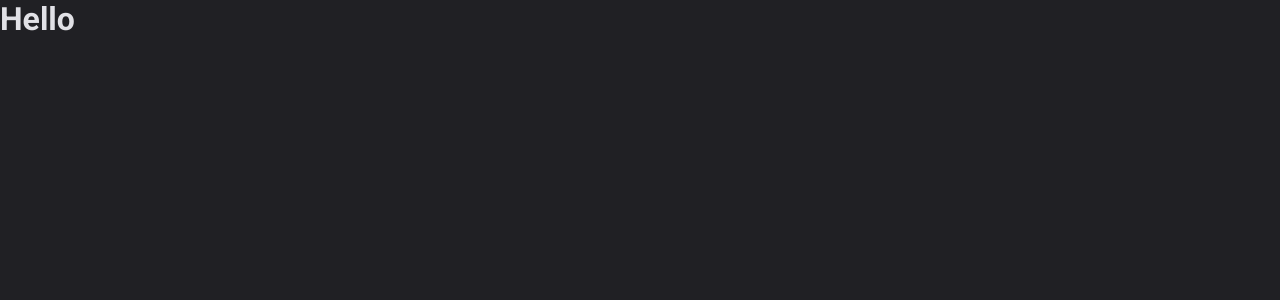
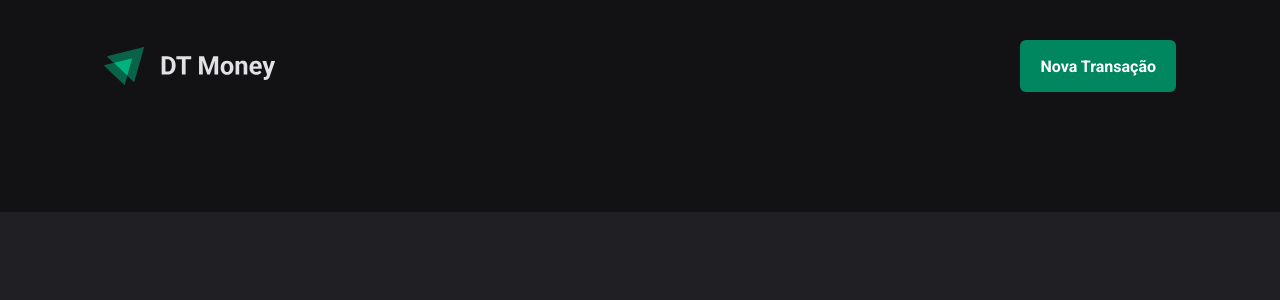
Before and after one commit to pedroGermano/03-dt-money, a React (Vite) app: page / in a window 1280 px wide. Shown: the top 300 px of the page. Built offline with nearby package versions, Linux system fonts and the light colour scheme.

Commit message:
header component

```diff
--- a/src/App.tsx
+++ b/src/App.tsx
@@ -1,12 +1,13 @@
 import { ThemeProvider } from "styled-components";
 import { defaultTheme } from "./styles/Themes/default";
 import { GlobalStyle } from "./styles/global";
+import { Transactions } from "./pages/Transactions";
 
 export function App() {
   return (
     <ThemeProvider theme={defaultTheme}>
       <GlobalStyle />
-      <h1>Hello</h1>
+      <Transactions />
     </ThemeProvider>
   );
 }
--- /dev/null
+++ b/src/components/Header/index.tsx
@@ -0,0 +1,17 @@
+import {
+  HeaderContainer,
+  HeaderContent,
+  NewTransactionsButton,
+} from "./styles";
+import logo from "../../assets/logo.svg";
+
+export function Header() {
+  return (
+    <HeaderContainer>
+      <HeaderContent>
+        <img src={logo} alt="Logo ignite" />
+        <NewTransactionsButton>Nova Transação</NewTransactionsButton>
+      </HeaderContent>
+    </HeaderContainer>
+  );
+}
--- /dev/null
+++ b/src/components/Header/styles.ts
@@ -0,0 +1,34 @@
+import styled from "styled-components";
+
+export const HeaderContainer = styled.header`
+  background-color: ${(props) => props.theme["gray-900"]};
+  padding: 2.5rem 0 7.5rem;
+`;
+
+export const HeaderContent = styled.div`
+  width: 100%;
+  max-width: 70rem;
+  margin: 0 auto;
+  padding: 0 1.5rem;
+
+  display: flex;
+  justify-content: space-between;
+  align-items: center;
+`;
+
+export const NewTransactionsButton = styled.button`
+  height: 3.25rem;
+  border: 0;
+  border-radius: 6px;
+  background: ${(props) => props.theme["green-500"]};
+  color: ${(props) => props.theme["white"]};
+  font-size: 1rem;
+  padding: 0 1.25rem;
+  font-weight: bold;
+  cursor: pointer;
+
+  &:hover {
+    background: ${(props) => props.theme["green-700"]};
+    transition: background-color 0.2s;
+  }
+`;
--- /dev/null
+++ b/src/pages/Transactions/index.tsx
@@ -0,0 +1,9 @@
+import { Header } from "../../components/Header";
+
+export function Transactions() {
+  return (
+    <div>
+      <Header />
+    </div>
+  );
+}
```
Also changed, not shown: src/assets/logo.svg (added), src/pages/Transactions/styles.ts (added).
